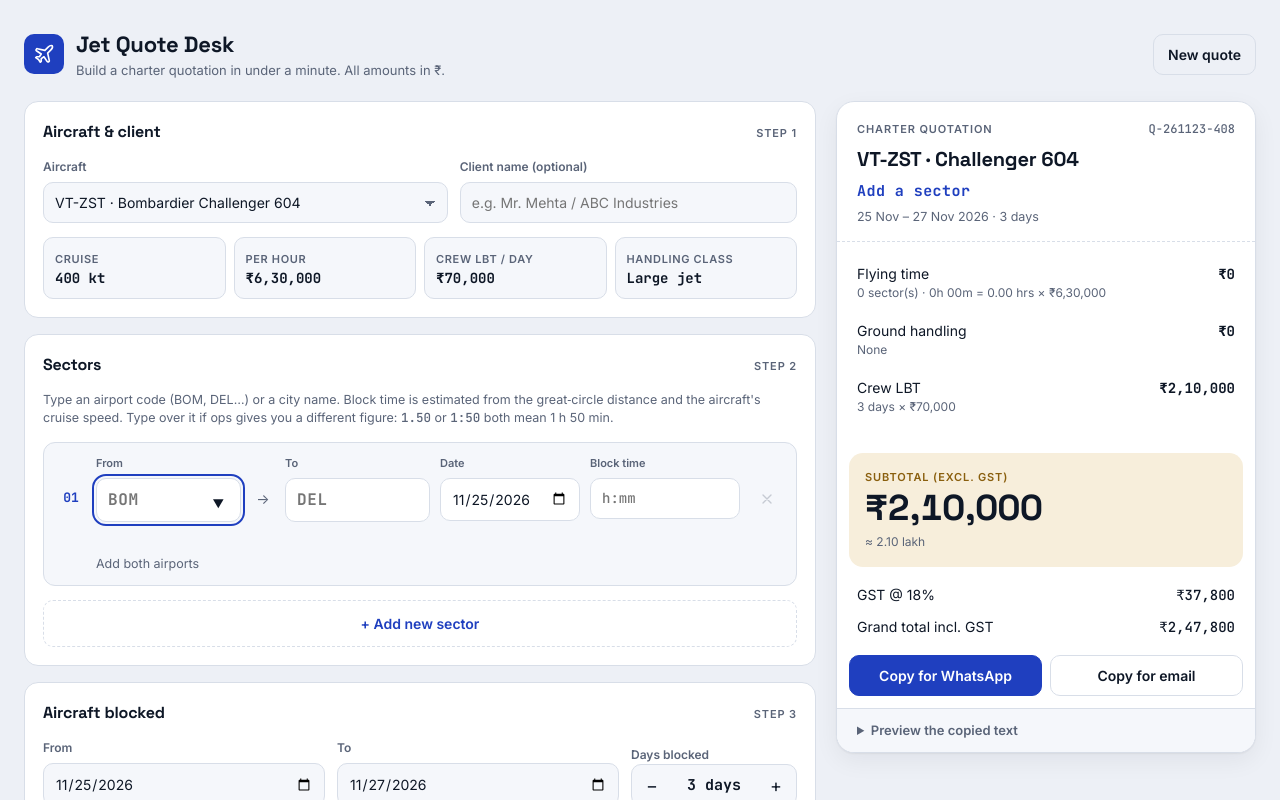
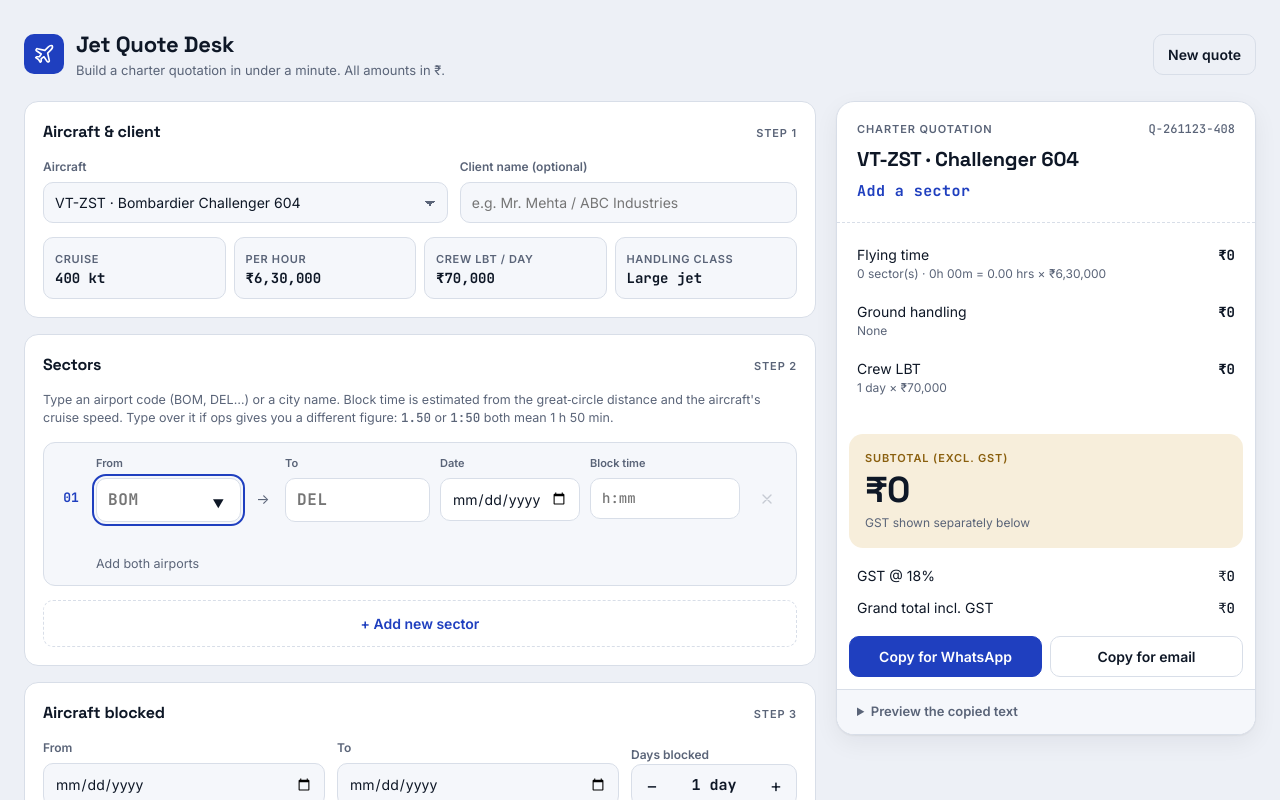
Before and after one commit to nagrajrao1/jet-quotes, a plain HTML site: page index.html in a window 1280 px wide. Both pictures are taken after a click on the button "New quote". Shown: the top 800 px of the page. Drawn offline with Linux system fonts and the light colour scheme.

Commit message:
New quote clears every input from the previous quote
Client, sectors, block times, dates, day count, handling switches, extra
charges and rate changes all reset. Dates start empty; the first start
date chosen fills the first sector's date. Crew LBT is not charged on an
empty quote.

Co-Authored-By: Claude Opus 5.5 <noreply@anthropic.com>
Claude-Session: https://claude.ai/code/session_01APiFexN7dkARrTLMjs5hah

```diff
--- a/index.html
+++ b/index.html
@@ -528,7 +528,8 @@ footer { color: var(--muted); font-size: 12px; text-align: center; }
     });
     var ghTotal = gh.reduce(function (t, g) { return t + (g.on ? g.amount : 0); }, 0);
 
-    var lbt = state.lbtOn ? state.days * ac.lbt : 0;
+    var hasTrip = !!state.start || totalMin > 0; // nothing to charge on an empty quote
+    var lbt = (state.lbtOn && hasTrip) ? state.days * ac.lbt : 0;
     var extras = state.extras.filter(function (x) { return Number(x.amount) > 0; });
     var extraTotal = extras.reduce(function (t, x) { return t + Number(x.amount); }, 0);
     var subtotal = flying + ghTotal + lbt + extraTotal;
@@ -781,6 +782,8 @@ footer { color: var(--muted); font-size: 12px; text-align: center; }
   $("d-start").addEventListener("change", function (e) {
     var old = fromISO(state.start); state.start = e.target.value;
     if (state.start && (!state.end || !old)) state.end = toISO(addDays(fromISO(state.start), state.days - 1));
+    // On a fresh quote, give the first sector the trip's start date.
+    if (state.start && state.sectors[0] && !state.sectors[0].date) { state.sectors[0].date = state.start; renderStrips(); }
     syncDays();
   });
   $("d-end").addEventListener("change", function (e) { state.end = e.target.value; syncDays(); });
@@ -812,9 +815,16 @@ footer { color: var(--muted); font-size: 12px; text-align: center; }
   });
 
   $("btn-new").addEventListener("click", function () {
+    // Wipe everything from the previous quote: client, sectors, block times,
+    // dates, day count, handling switches, extra charges and rate changes.
     state = freshState();
     S = clone(DEFAULTS);
-    state.sectors = [{ from: "", to: "", date: state.start, bt: "" }];
+    state.client = "";
+    state.sectors = [{ from: "", to: "", date: "", bt: "" }];
+    state.start = ""; state.end = ""; state.days = 1;
+    state.lbtOn = true; state.ghOff = {}; state.extras = [];
+    $("settings").open = false; $("q-preview-d").open = false;
+    try { window.getSelection().removeAllRanges(); } catch (e) {}
     renderAll(); toast("New quote started with standard rates"); var el = $("s0-from"); if (el) el.focus();
   });
 
```
Also changed, not shown: src/quote-desk.html (+12 -2 lines).
